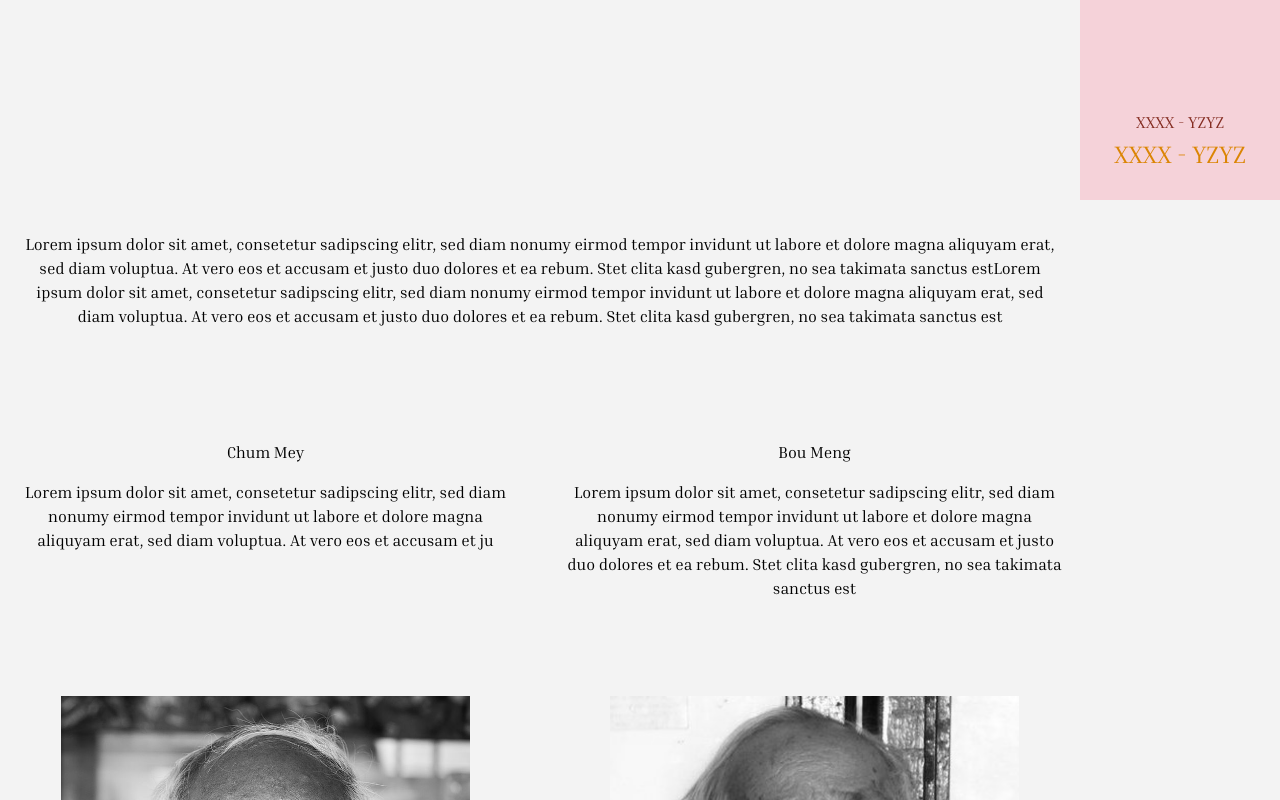
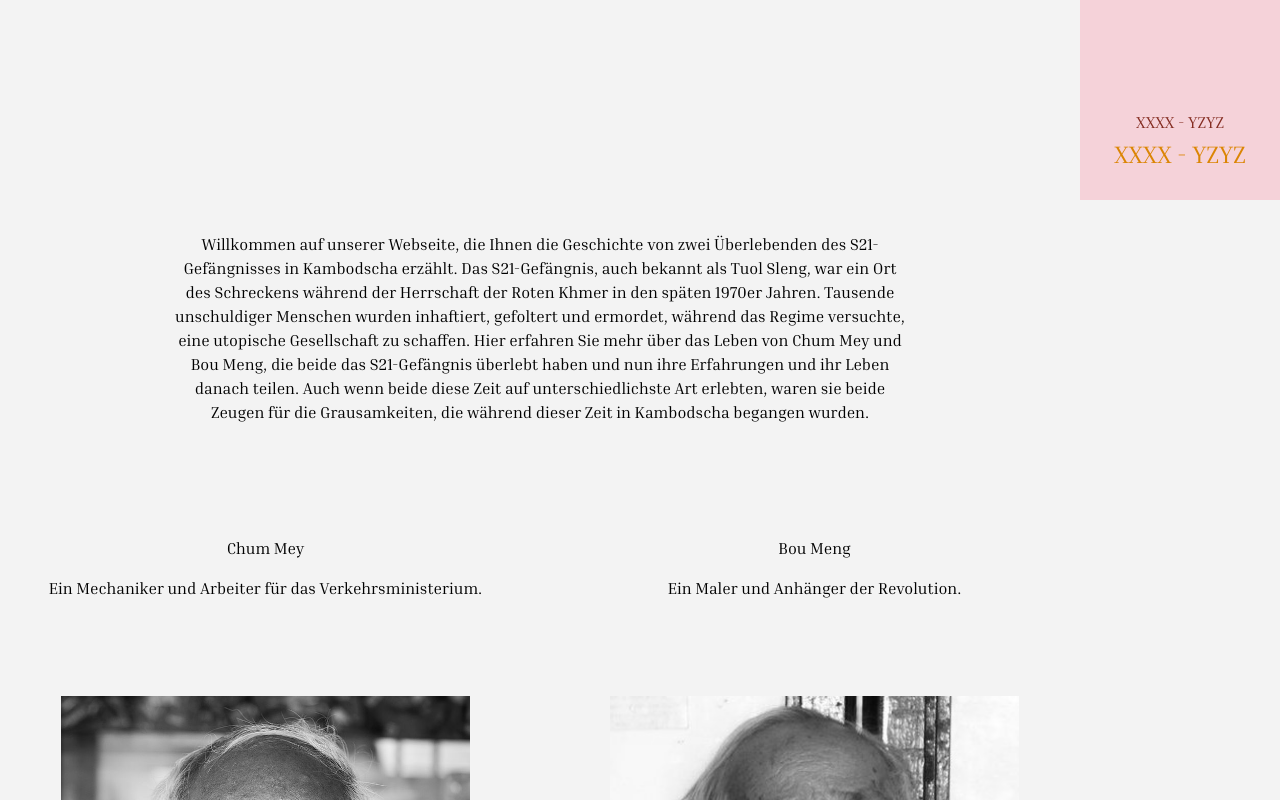
Before and after one commit to carlobeckmann2602/digital-storytelling-, a React (Vite) app: page / in a window 1280 px wide. Shown: the part 600-1400 px from the top of the page. Built offline with nearby package versions, Linux system fonts and the light colour scheme.

Commit message:
Text für Einleitung

```diff
--- a/src/components/chapter/Template/Template.module.scss
+++ b/src/components/chapter/Template/Template.module.scss
@@ -21,3 +21,9 @@
 .bild {
 width: 32vw;
 }
+
+.intro {
+  display: block;
+  margin-left: 15%;
+  margin-right: 15%;
+}
--- a/src/components/chapter/Template/Template.tsx
+++ b/src/components/chapter/Template/Template.tsx
@@ -42,34 +42,27 @@ const Template = (props: Props) => {
         </div>
       </div>
       <div className='chapter-body-wrapper'>
-        <div>
+        <div className={classes.intro}>
           <p>
-            Lorem ipsum dolor sit amet, consetetur sadipscing elitr, sed diam nonumy eirmod tempor
-            invidunt ut labore et dolore magna aliquyam erat, sed diam voluptua. At vero eos et
-            accusam et justo duo dolores et ea rebum. Stet clita kasd gubergren, no sea takimata
-            sanctus estLorem ipsum dolor sit amet, consetetur sadipscing elitr, sed diam nonumy
-            eirmod tempor invidunt ut labore et dolore magna aliquyam erat, sed diam voluptua. At
-            vero eos et accusam et justo duo dolores et ea rebum. Stet clita kasd gubergren, no sea
-            takimata sanctus est
+            Willkommen auf unserer Webseite, die Ihnen die Geschichte von zwei Überlebenden des
+            S21-Gefängnisses in Kambodscha erzählt. Das S21-Gefängnis, auch bekannt als Tuol Sleng,
+            war ein Ort des Schreckens während der Herrschaft der Roten Khmer in den späten 1970er
+            Jahren. Tausende unschuldiger Menschen wurden inhaftiert, gefoltert und ermordet,
+            während das Regime versuchte, eine utopische Gesellschaft zu schaffen. Hier erfahren Sie
+            mehr über das Leben von Chum Mey und Bou Meng, die beide das S21-Gefängnis überlebt
+            haben und nun ihre Erfahrungen und ihr Leben danach teilen. Auch wenn beide diese Zeit
+            auf unterschiedlichste Art erlebten, waren sie beide Zeugen für die Grausamkeiten, die
+            während dieser Zeit in Kambodscha begangen wurden.
           </p>
         </div>
         <div className={classes.section}>
           <div className={classes.chum}>
             <p>Chum Mey</p>
-            <p>
-              Lorem ipsum dolor sit amet, consetetur sadipscing elitr, sed diam nonumy eirmod tempor
-              invidunt ut labore et dolore magna aliquyam erat, sed diam voluptua. At vero eos et
-              accusam et ju
-            </p>
+            <p>Ein Mechaniker und Arbeiter für das Verkehrsministerium.</p>
           </div>
           <div className={classes.bou}>
             <p>Bou Meng</p>
-            <p>
-              Lorem ipsum dolor sit amet, consetetur sadipscing elitr, sed diam nonumy eirmod tempor
-              invidunt ut labore et dolore magna aliquyam erat, sed diam voluptua. At vero eos et
-              accusam et justo duo dolores et ea rebum. Stet clita kasd gubergren, no sea takimata
-              sanctus est
-            </p>
+            <p>Ein Maler und Anhänger der Revolution.</p>
           </div>
         </div>
         <div className={classes.section}>
```
